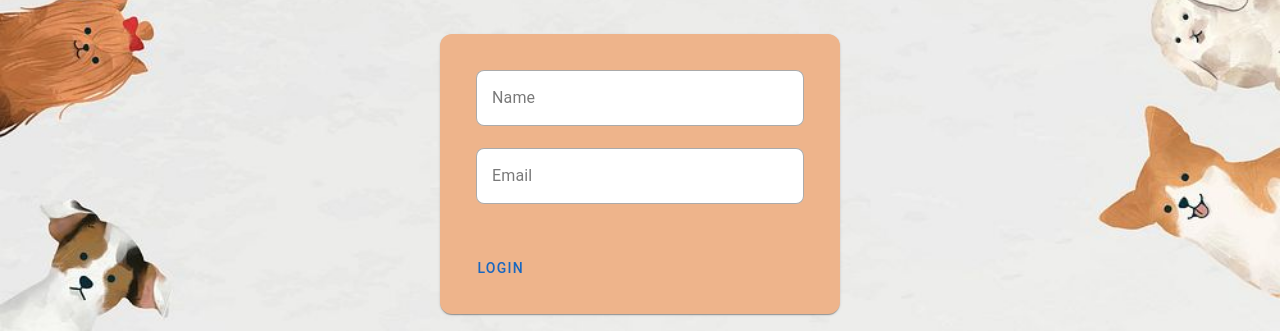
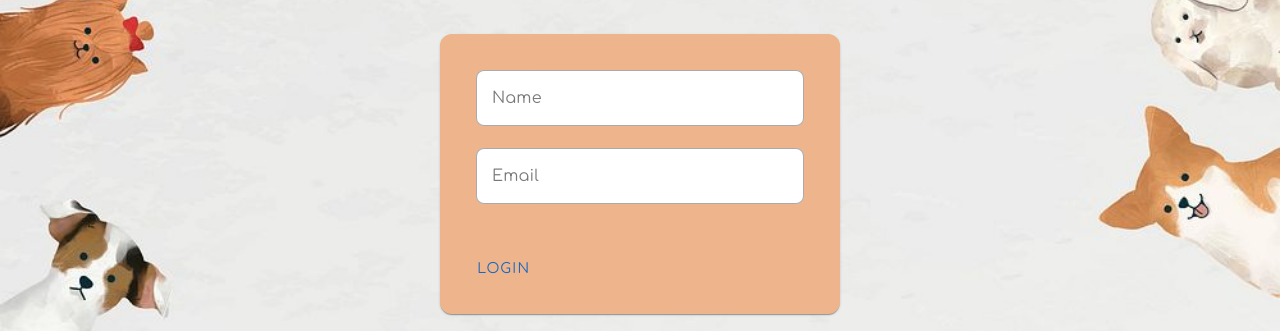
Before and after one commit to pranavbrkr/fetch-dog-app, a Vue app: page /login in a window 1280 px wide. Shown: the part 226-557 px from the top of the page. Built offline with nearby package versions, Linux system fonts and the light colour scheme.

Commit message:
font family

```diff
--- a/src/App.vue
+++ b/src/App.vue
@@ -11,4 +11,9 @@
 </script>
 
 <style>
+@import url('https://fonts.googleapis.com/css2?family=Comfortaa:wght@400;700&display=swap');
+
+body {
+  font-family: 'Comfortaa', sans-serif;
+}
 </style>
```
